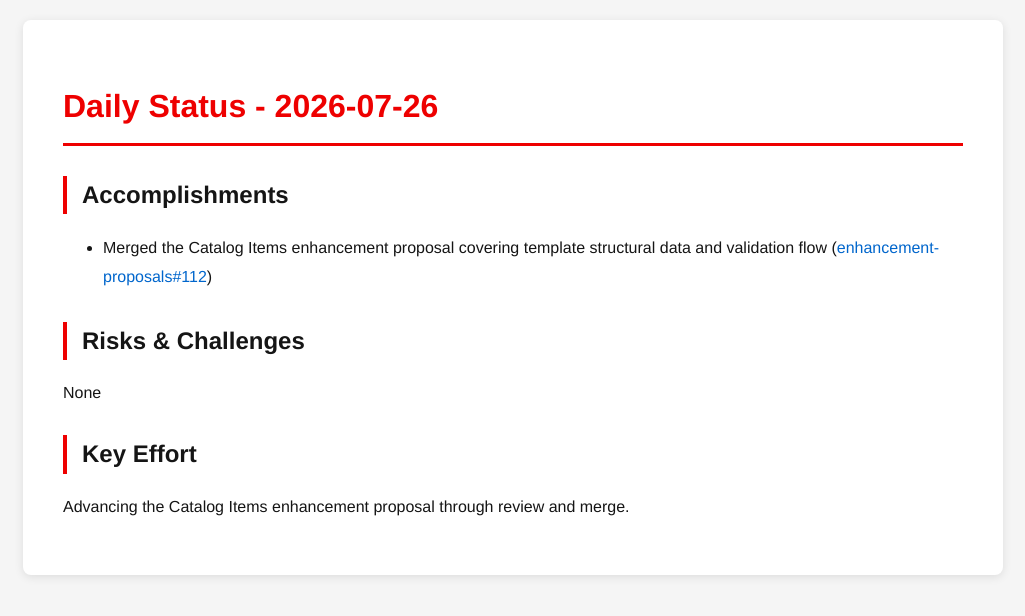
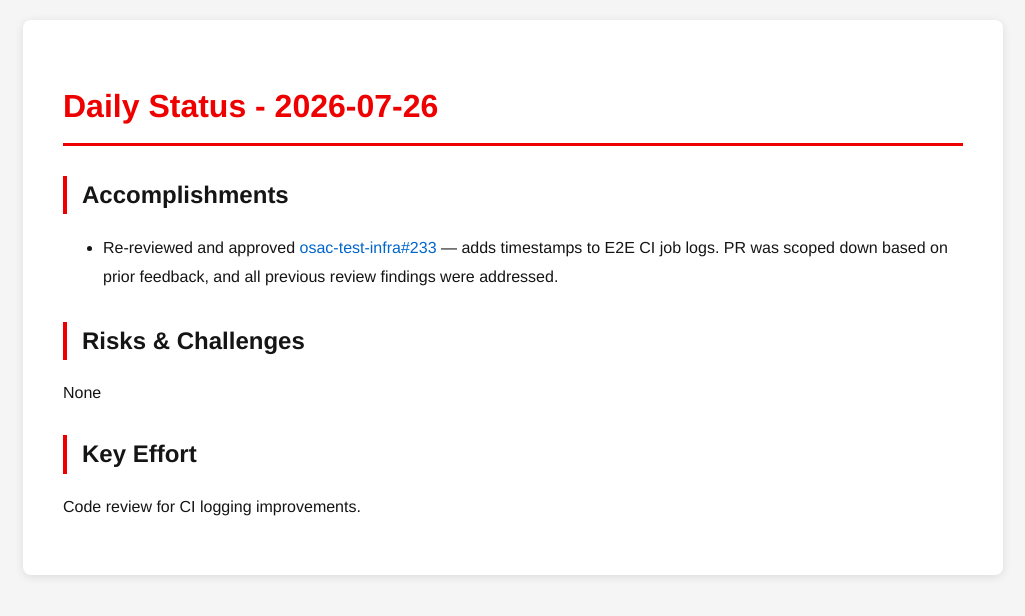
Before and after one commit to tzvatot/daily-status, a Jekyll site: the page built from 2026-07-26.md, in a window 1280 px wide. Shown: the top 616 px of the page, without its empty margins (127-1152 px from the left). Built offline with Jekyll 4.4.1, drawn with Linux system fonts in a browser that asks for light colours.

Commit message:
Daily status update - 2026-07-26

```diff
--- a/2026-07-26.md
+++ b/2026-07-26.md
@@ -7,10 +7,10 @@ date: 2026-07-26
 # Daily Status - 2026-07-26
 
 ## Accomplishments
-- Merged the Catalog Items enhancement proposal covering template structural data and validation flow ([enhancement-proposals#112](https://github.com/osac-project/enhancement-proposals/pull/112))
+- Re-reviewed and approved [osac-test-infra#233](https://github.com/osac-project/osac-test-infra/pull/233) — adds timestamps to E2E CI job logs. PR was scoped down based on prior feedback, and all previous review findings were addressed.
 
 ## Risks & Challenges
 None
 
 ## Key Effort
-Advancing the Catalog Items enhancement proposal through review and merge.
+Code review for CI logging improvements.
```
